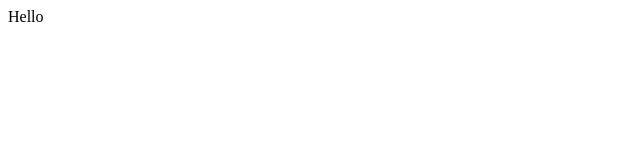
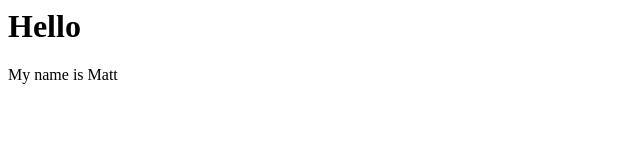
Before and after one commit to mtcasolaro/test-repo, a plain HTML site: page index.html in a window 1280 px wide. Shown: the whole page, without its empty margins (0-640 px from the left). Drawn offline with Linux system fonts and the light colour scheme.

Commit message:
Edited index file

```diff
--- a/index.html
+++ b/index.html
@@ -1 +1,2 @@
-<p>Hello</p>
+<h1>Hello</h1>
+<p>My name is Matt</p>
```
